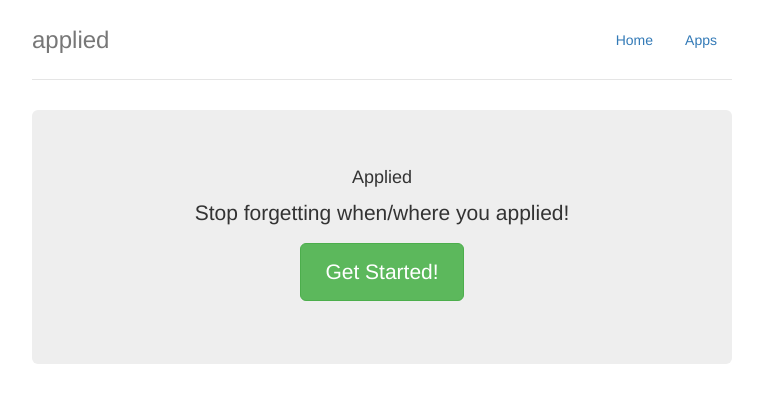
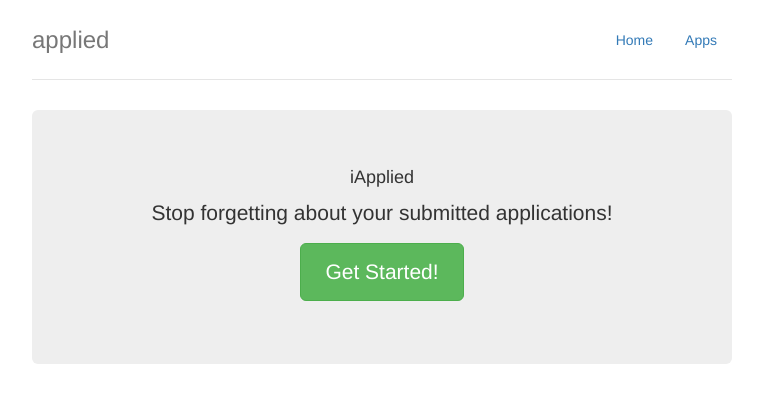
Before and after one commit to dscx/applied, a website: page app/index.html in a window 1280 px wide. Shown: the whole page, without its empty margins (258-1021 px from the left). Drawn offline with nearby package versions, Linux system fonts and the light colour scheme; some packages are replaced by stand-ins of ours; files that its build step writes are made by us from their sources.

Commit message:
updated readme and changed name

```diff
--- a/app/views/main.html
+++ b/app/views/main.html
@@ -1,7 +1,7 @@
 <div class="jumbotron">
-  <h4>Applied</h4>
+  <h4>iApplied</h4>
   <p>
-    Stop forgetting when/where you applied!
+    Stop forgetting about your submitted applications!
   </p>
   <p><a class="btn btn-lg btn-success" ng-href="#/apps/">Get Started!</a></p>
 </div>
```
Also changed, not shown: README.md.
